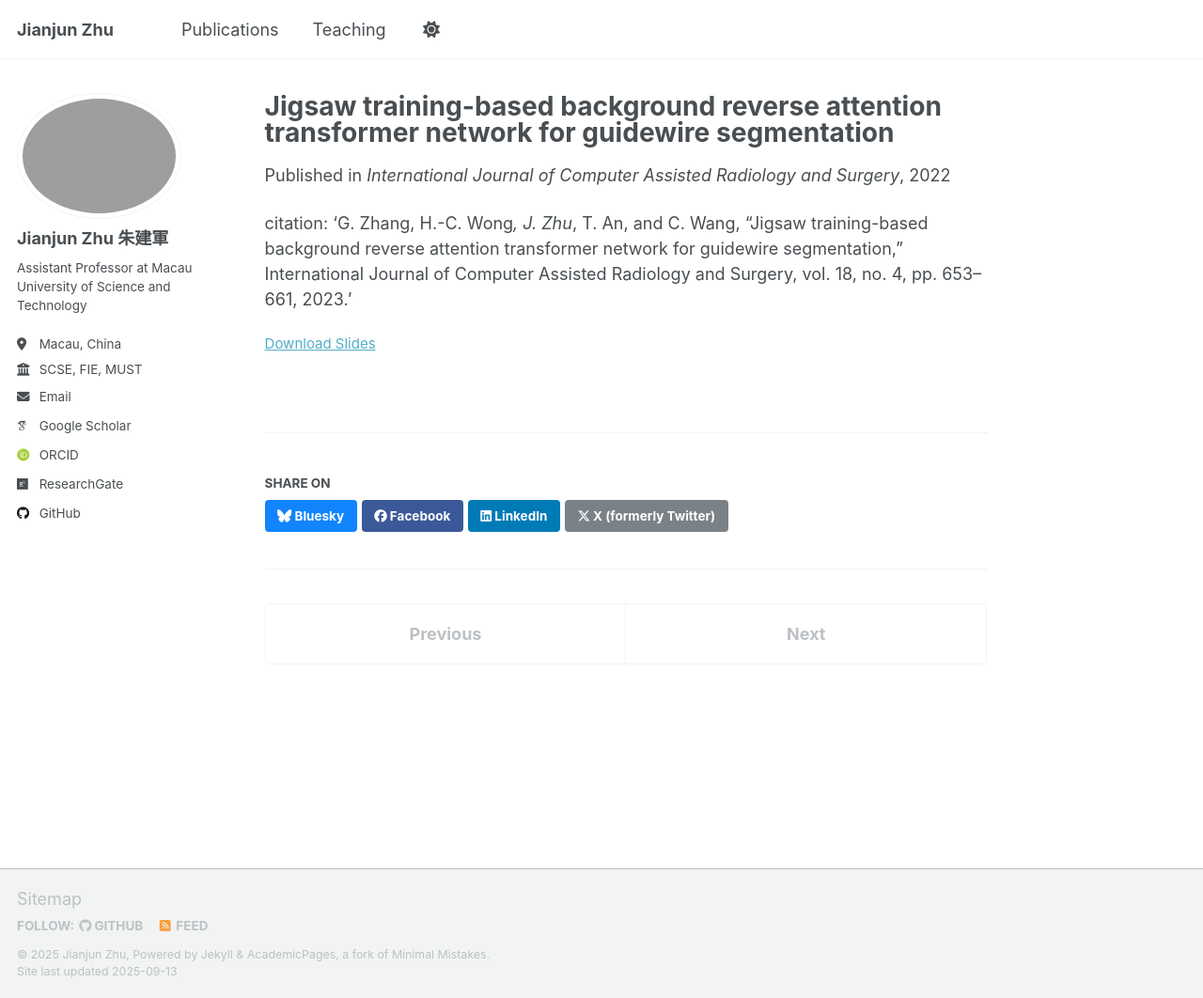
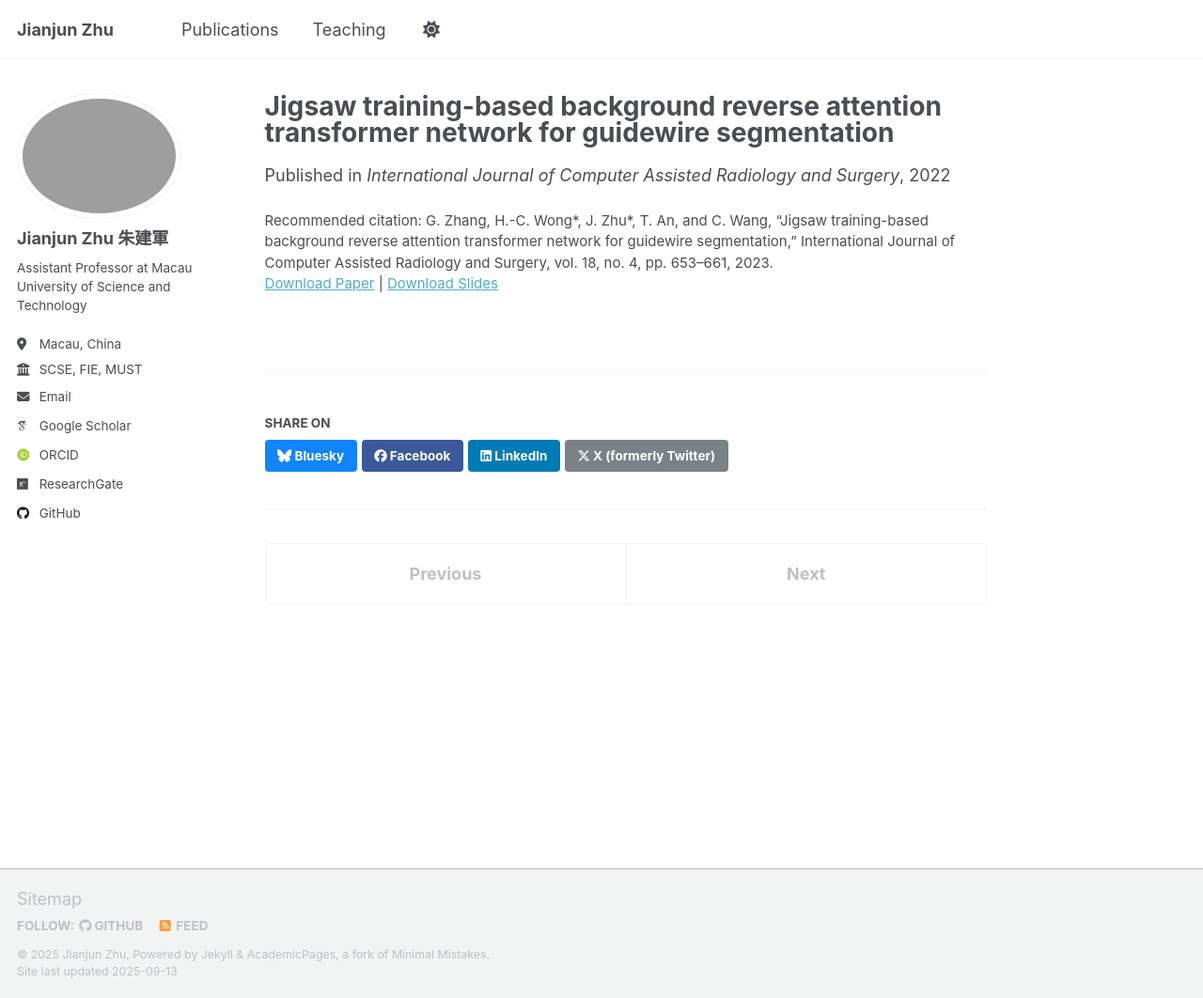
Before and after one commit to JianjunZhu/JianjunZhu.github.io, a Jekyll site: the page built from _publications/2023-IJCARS.md, in a window 1280 px wide and 1062 px high. Shown: the whole window at 94% size. Built offline with Jekyll 4.4.1, drawn with Linux system fonts in a browser that asks for light colours; some web fonts are replaced; a script that is not in the unit is left out.

```diff
--- a/_publications/2023-IJCARS.md
+++ b/_publications/2023-IJCARS.md
@@ -8,5 +8,5 @@ date: 2022-12-05
 venue: 'International Journal of Computer Assisted Radiology and Surgery'
 slidesurl: ''
 paperurl: 'https://link.springer.com/article/10.1007/s11548-022-02803-z'
+citation: 'G. Zhang, H.-C. Wong*, J. Zhu*, T. An, and C. Wang, “Jigsaw training-based background reverse attention transformer network for guidewire segmentation,” International Journal of Computer Assisted Radiology and Surgery, vol. 18, no. 4, pp. 653–661, 2023.'
 ---
-citation: 'G. Zhang, H.-C. Wong*, J. Zhu*, T. An, and C. Wang, “Jigsaw training-based background reverse attention transformer network for guidewire segmentation,” International Journal of Computer Assisted Radiology and Surgery, vol. 18, no. 4, pp. 653–661, 2023.'
```
